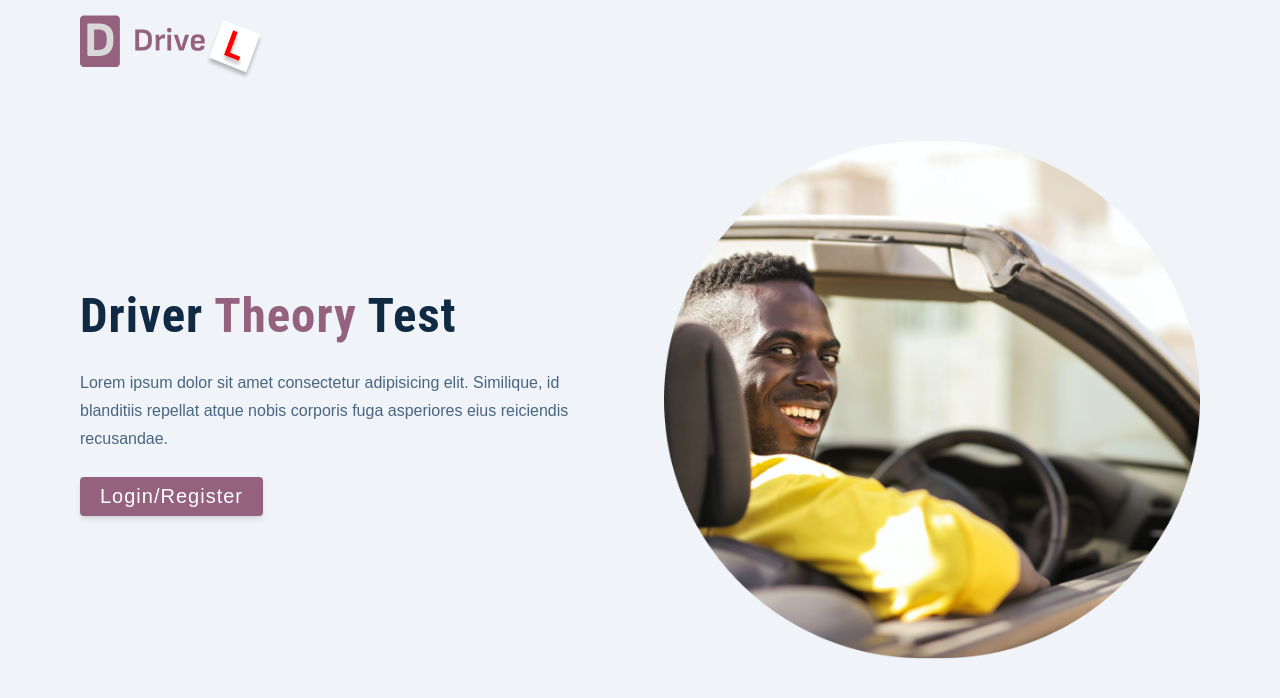
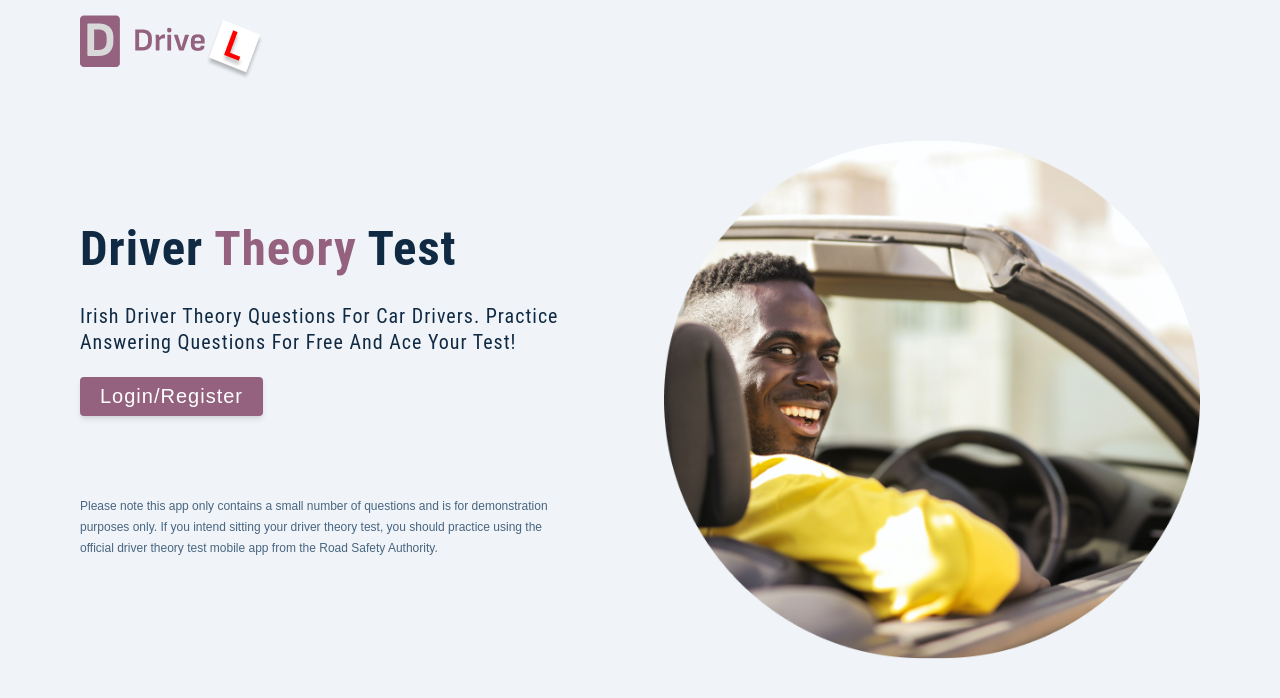
Before and after one commit to Hallelujah78/driverTheory, a React (Create React App) app in the folder client/: page /landing in a window 1280 px wide. Shown: the top 698 px of the page. Built offline with nearby package versions, Linux system fonts and the light colour scheme; no server answers.

Commit message:
Replace Lorem boilerplate from the landing page. Added a disclaimer that the app is for demonstration only.

```diff
--- a/client/src/assets/wrappers/LandingPage.js
+++ b/client/src/assets/wrappers/LandingPage.js
@@ -23,6 +23,9 @@ const Wrapper = styled.main`
   }
   p {
     color: var(--grey-600);
+    font-size: 0.75rem;
+
+    margin-top: 5rem;
   }
   .main-img {
     display: none;
--- a/client/src/pages/Landing.js
+++ b/client/src/pages/Landing.js
@@ -18,14 +18,19 @@ const Landing = () => {
             <h1>
               driver <span>theory</span> test
             </h1>
-            <p>
-              Lorem ipsum dolor sit amet consectetur adipisicing elit.
-              Similique, id blanditiis repellat atque nobis corporis fuga
-              asperiores eius reiciendis recusandae.
-            </p>
+            <h5>
+              Irish driver theory questions for car drivers. Practice answering
+              questions for free and ace your test!
+            </h5>
             <Link to="/register" className="btn btn-hero">
               login/register
             </Link>
+            <p>
+              Please note this app only contains a small number of questions and
+              is for demonstration purposes only. If you intend sitting your
+              driver theory test, you should practice using the official driver
+              theory test mobile app from the Road Safety Authority.
+            </p>
           </div>
           <img src={main} alt="job hunt" className="img main-img" />
         </div>
```
